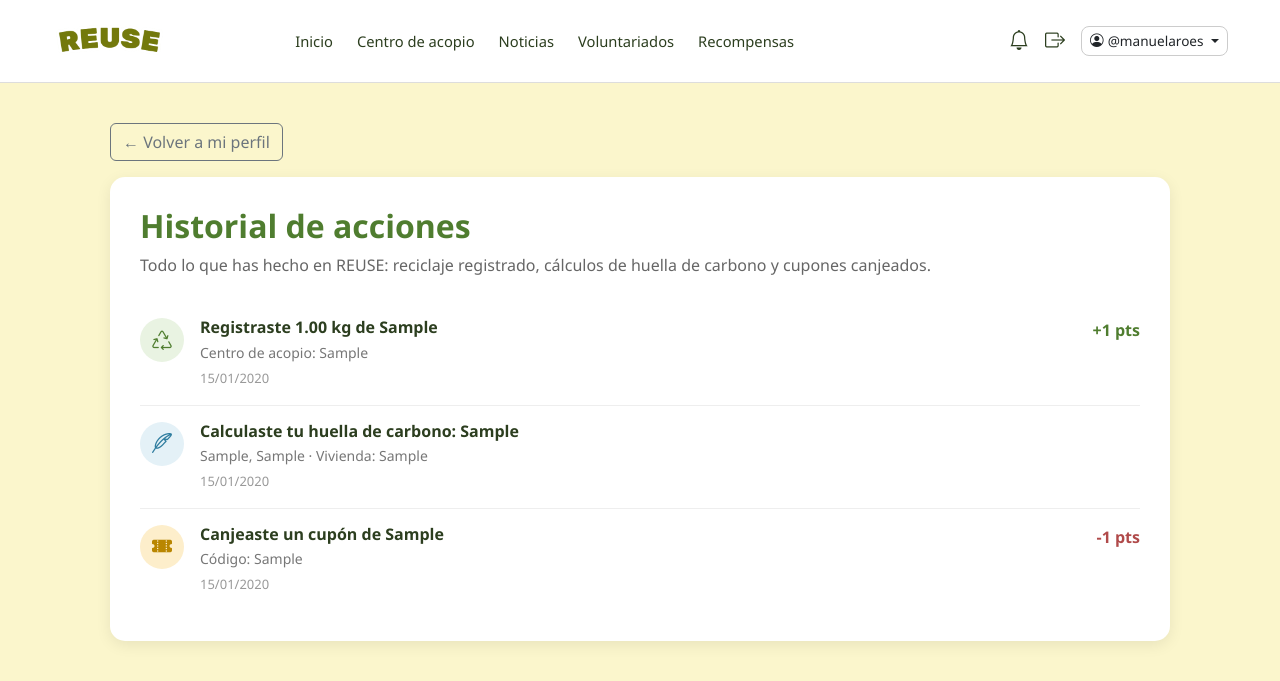
After one commit to bransolis/G5-JN-Ambiente-Web, a PHP site: page /historial-acciones.php in a window 1280 px wide. The commit adds this page. Shown: the top 681 px of the page. Run offline with PHP 8.4, Linux system fonts and the light colour scheme; a user stored in the database is signed in; data comes from the database, SQL or seed files in the repository; tables that the repository leaves empty hold one stand-in row (values such as "Sample post").

Commit message:
Avance_Final_Reuse

```diff
--- a/botones-canjear.js
+++ b/botones-canjear.js
@@ -20,7 +20,6 @@ function enviarCanjeServidor(nombreEmpresa, puntosConsumidos, boton) {
       if (respuesta.status === "success") {
         $exito.text("¡Cupón de " + nombreEmpresa + " canjeado! Código: " + respuesta.codigo).removeClass("d-none");
 
-        // Actualiza el contador de puntos visibles sin recargar la página
         const $puntos = $("#puntosDisponibles");
         const puntosActuales = parseInt($puntos.text().replace(/\D/g, ""), 10) || 0;
         $puntos.text((puntosActuales - puntosConsumidos).toLocaleString());
--- a/configuracion.php
+++ b/configuracion.php
@@ -5,13 +5,12 @@ requerirLogin();
 $usuario = usuarioActual();
 $paginaActiva = 'configuracion';
 
-// Cargar preferencias actuales
 $pdo = conectarDB();
 $stmt = $pdo->prepare('SELECT * FROM configuracion_usuario WHERE usuario_id = :id');
 $stmt->execute(['id' => $usuario['id']]);
 $config = $stmt->fetch();
 if (!$config) {
-    // Por si el usuario se creó antes de existir esta tabla
+
     $pdo->prepare('INSERT INTO configuracion_usuario (usuario_id) VALUES (:id)')->execute(['id' => $usuario['id']]);
     $stmt->execute(['id' => $usuario['id']]);
     $config = $stmt->fetch();
--- /dev/null
+++ b/historial-acciones.php
@@ -0,0 +1,154 @@
+<?php
+require_once __DIR__ . '/config/database.php';
+require_once __DIR__ . '/includes/session_check.php';
+requerirLogin();
+$usuario = usuarioActual();
+$paginaActiva = 'perfil';
+
+$pdo = conectarDB();
+
+$stmt = $pdo->prepare(
+    'SELECT material, kilos, centro_acopio, puntos_ganados, fecha_registro, creado_en
+     FROM registro_reciclaje
+     WHERE usuario_id = :id'
+);
+$stmt->execute(['id' => $usuario['id']]);
+$acciones = [];
+foreach ($stmt->fetchAll() as $fila) {
+    $acciones[] = [
+        'tipo'    => 'reciclaje',
+        'icono'   => 'bi-recycle',
+        'titulo'  => 'Registraste ' . htmlspecialchars($fila['kilos']) . ' kg de ' . htmlspecialchars($fila['material']),
+        'detalle' => 'Centro de acopio: ' . htmlspecialchars($fila['centro_acopio']),
+        'puntos'  => (int) $fila['puntos_ganados'],
+        'fecha'   => $fila['creado_en'] ?: $fila['fecha_registro'],
+    ];
+}
+
+$stmt = $pdo->prepare(
+    'SELECT pais, provincia, tipo_vivienda, nivel_huella, fecha_calculo, creado_en
+     FROM huella_calculos
+     WHERE usuario_id = :id'
+);
+$stmt->execute(['id' => $usuario['id']]);
+foreach ($stmt->fetchAll() as $fila) {
+    $acciones[] = [
+        'tipo'    => 'huella',
+        'icono'   => 'bi-feather',
+        'titulo'  => 'Calculaste tu huella de carbono: ' . htmlspecialchars($fila['nivel_huella']),
+        'detalle' => htmlspecialchars($fila['provincia']) . ', ' . htmlspecialchars($fila['pais'])
+                     . ' · Vivienda: ' . htmlspecialchars($fila['tipo_vivienda']),
+        'puntos'  => null,
+        'fecha'   => $fila['creado_en'] ?: $fila['fecha_calculo'],
+    ];
+}
+
+$stmt = $pdo->prepare(
+    'SELECT recompensa, puntos_usados, codigo_cupon, fecha_canje
+     FROM historial_canjes
+     WHERE usuario_id = :id'
+);
+$stmt->execute(['id' => $usuario['id']]);
+foreach ($stmt->fetchAll() as $fila) {
+    $acciones[] = [
+        'tipo'    => 'canje',
+        'icono'   => 'bi-ticket-perforated-fill',
+        'titulo'  => 'Canjeaste un cupón de ' . htmlspecialchars($fila['recompensa']),
+        'detalle' => 'Código: ' . htmlspecialchars($fila['codigo_cupon']),
+        'puntos'  => -1 * (int) $fila['puntos_usados'],
+        'fecha'   => $fila['fecha_canje'],
+    ];
+}
+
+usort($acciones, function ($a, $b) {
+    return strtotime($b['fecha']) <=> strtotime($a['fecha']);
+});
+?>
+<!DOCTYPE html>
+<html lang="es">
+<head>
+  <meta charset="UTF-8">
+  <meta name="viewport" content="width=device-width, initial-scale=1.0">
+  <title>Historial de acciones – REUSE</title>
+  <link href="https://cdn.jsdelivr.net/npm/bootstrap@5.3.3/dist/css/bootstrap.min.css" rel="stylesheet">
+  <link href="https://cdn.jsdelivr.net/npm/bootstrap-icons@1.11.3/font/bootstrap-icons.css" rel="stylesheet">
+  <link rel="stylesheet" href="styles.css">
+  <style>
+    .historial-container { max-width: 1100px; margin: 40px auto; padding: 0 20px; }
+    .historial-card { background: white; border-radius: 15px; padding: 30px; box-shadow: 0 4px 15px rgba(0,0,0,0.08); }
+    .titulo { color: #4f7d2f; font-weight: bold; margin-bottom: 8px; }
+    .subtitulo { color: #666; margin-bottom: 25px; }
+
+    .accion-item {
+      display: flex;
+      align-items: flex-start;
+      gap: 16px;
+      padding: 16px 0;
+      border-bottom: 1px solid #eee;
+    }
+    .accion-item:last-child { border-bottom: none; }
+    .accion-icono {
+      width: 44px;
+      height: 44px;
+      min-width: 44px;
+      border-radius: 50%;
+      display: flex;
+      align-items: center;
+      justify-content: center;
+      background-color: #e9f3e2;
+      color: #4f7d2f;
+      font-size: 20px;
+    }
+    .accion-icono.canje { background-color: #fdeecb; color: #b98600; }
+    .accion-icono.huella { background-color: #e4f1f7; color: #2f7d9f; }
+    .accion-texto h4 { font-size: 16px; margin-bottom: 4px; font-weight: 600; }
+    .accion-texto p { font-size: 14px; color: #777; margin-bottom: 2px; }
+    .accion-fecha { font-size: 13px; color: #999; }
+    .accion-puntos {
+      margin-left: auto;
+      font-weight: bold;
+      white-space: nowrap;
+      padding-left: 12px;
+    }
+    .accion-puntos.positivo { color: #4f7d2f; }
+    .accion-puntos.negativo { color: #b04a4a; }
+  </style>
+</head>
+<body>
+
+<?php require __DIR__ . '/includes/header_simple.php'; ?>
+
+<div class="historial-container">
+  <a href="perfil.php" class="btn btn-outline-secondary mb-3">← Volver a mi perfil</a>
+
+  <div class="historial-card">
+    <h2 class="titulo">Historial de acciones</h2>
+    <p class="subtitulo">Todo lo que has hecho en REUSE: reciclaje registrado, cálculos de huella de carbono y cupones canjeados.</p>
+
+    <?php if (count($acciones) > 0): ?>
+      <?php foreach ($acciones as $accion): ?>
+        <div class="accion-item">
+          <div class="accion-icono <?= $accion['tipo'] === 'canje' ? 'canje' : ($accion['tipo'] === 'huella' ? 'huella' : '') ?>">
+            <i class="bi <?= $accion['icono'] ?>"></i>
+          </div>
+          <div class="accion-texto">
+            <h4><?= $accion['titulo'] ?></h4>
+            <p><?= $accion['detalle'] ?></p>
+            <span class="accion-fecha"><?= htmlspecialchars(date('d/m/Y', strtotime($accion['fecha']))) ?></span>
+          </div>
+          <?php if ($accion['puntos'] !== null): ?>
+            <div class="accion-puntos <?= $accion['puntos'] >= 0 ? 'positivo' : 'negativo' ?>">
+              <?= $accion['puntos'] >= 0 ? '+' : '' ?><?= number_format($accion['puntos']) ?> pts
+            </div>
+          <?php endif; ?>
+        </div>
+      <?php endforeach; ?>
+    <?php else: ?>
+      <p class="text-center text-muted mb-0">Todavía no tienes acciones registradas.</p>
+    <?php endif; ?>
+  </div>
+</div>
+
+<script src="https://cdn.jsdelivr.net/npm/bootstrap@5.3.3/dist/js/bootstrap.bundle.min.js"></script>
+</body>
+</html>
--- a/perfil.php
+++ b/perfil.php
@@ -74,12 +74,12 @@ $paginaActiva = 'perfil';
   </section>
 
   <section class="perfil-opciones">
-    <a href="#" class="perfil-opcion">
+    <a href="historial-acciones.php" class="perfil-opcion">
       <div><i class="bi bi-file-earmark-text"></i><span>Historial de acciones</span></div>
       <i class="bi bi-chevron-right"></i>
     </a>
 
-    <a href="#" class="perfil-opcion">
+    <a href="cupones-obtenidos.php" class="perfil-opcion">
       <div><i class="bi bi-ticket-perforated-fill"></i><span>Cupones obtenidos</span></div>
       <i class="bi bi-chevron-right"></i>
     </a>
```
Also changed, not shown: cupones-obtenidos.php (added, +104 -0 lines), IMAGEN.PERFIL.png.
